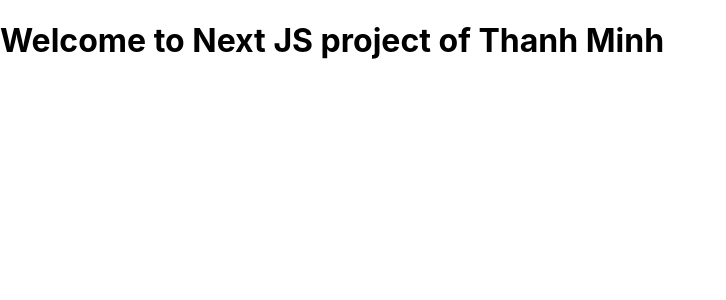
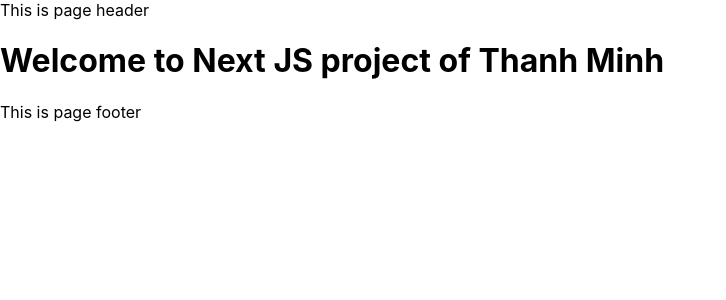
Before and after one commit to thanhminhhodac/NextJs, a Next.js app: page / in a window 1280 px wide. Shown: the top 300 px of the page, without its empty margins (0-726 px from the left). Built offline with nearby package versions, Linux system fonts and the light colour scheme.

Commit message:
Create Basic Layout

```diff
--- /dev/null
+++ b/src/components/common/Footer/index.tsx
@@ -0,0 +1,10 @@
+// libs
+import React from 'react';
+
+const Footer = () => (
+  <div className="footer-wrapper">
+    <div className="footer-wrapper-inner">This is page footer </div>
+  </div>
+);
+
+export default Footer;
--- /dev/null
+++ b/src/components/common/Header/index.tsx
@@ -0,0 +1,10 @@
+// libs
+import React from 'react';
+
+const Header = () => (
+  <div className="header-wrapper">
+    <div className="header-wrapper-inner">This is page header </div>
+  </div>
+);
+
+export default Header;
--- /dev/null
+++ b/src/components/common/Layout/index.tsx
@@ -0,0 +1,17 @@
+// lib
+import React, { FC } from 'react';
+// components
+import Header from 'components/common/Header';
+import Footer from 'components/common/Footer';
+
+const Layout: FC = ({ children }) => (
+  <>
+    <Header />
+    <div className="main-wrapper">
+      <div className="main-wrapper-inner">{children}</div>
+    </div>
+    <Footer />
+  </>
+);
+
+export default Layout;
--- a/src/pages/_app.tsx
+++ b/src/pages/_app.tsx
@@ -2,13 +2,16 @@
 import type { AppProps } from 'next/app';
 // components
 import Head from 'components/common/Head';
+import Layout from 'components/common/Layout';
 // style
 import 'styles/globals.scss';
 
 const MyApp = ({ Component, pageProps }: AppProps) => (
   <React.Fragment>
     <Head />
-    <Component {...pageProps} />
+    <Layout>
+      <Component {...pageProps} />
+    </Layout>
   </React.Fragment>
 );
 
```
